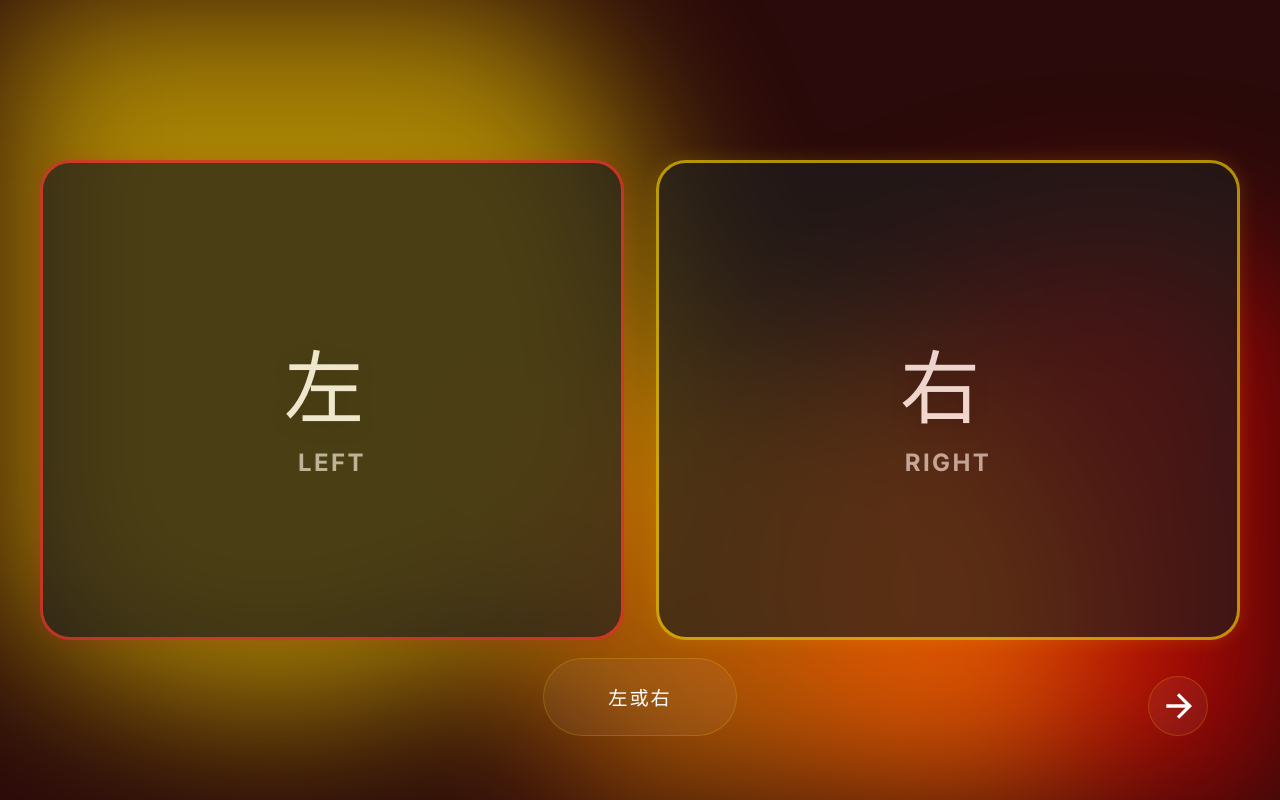
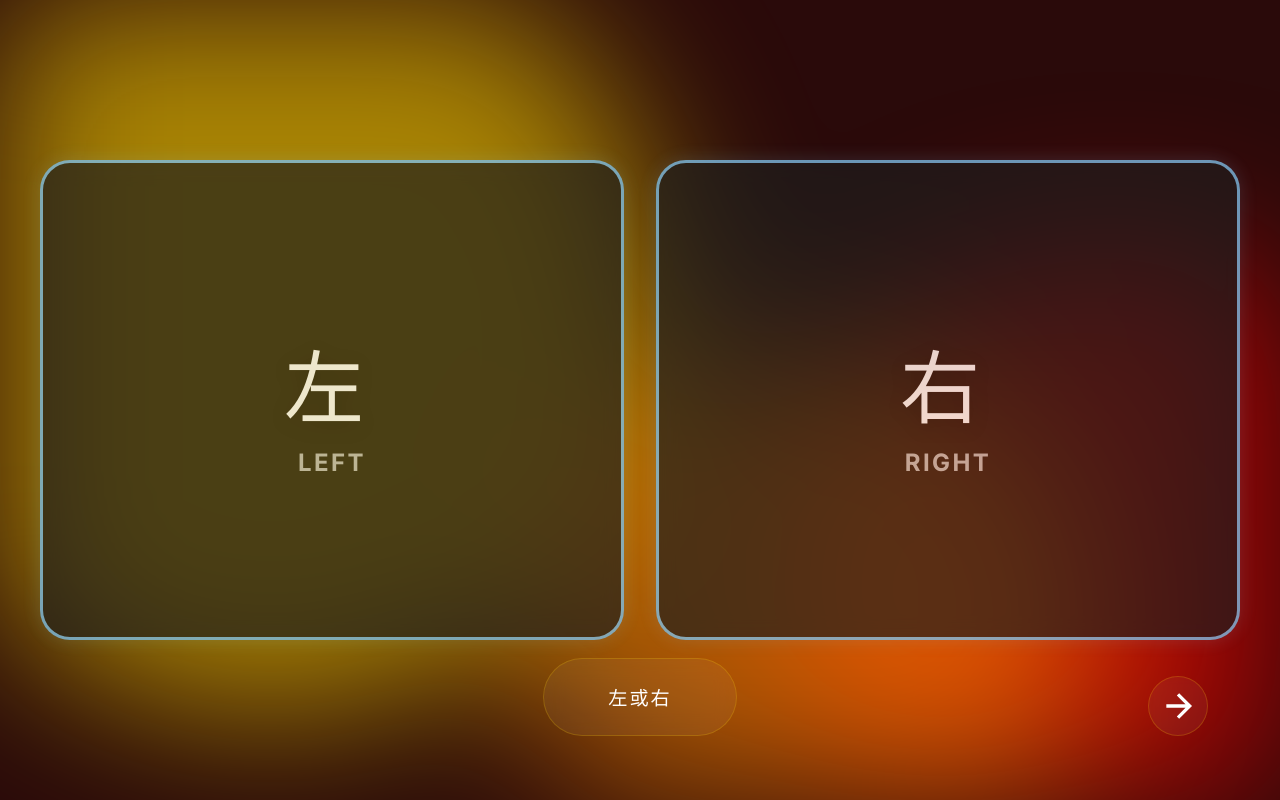
Before and after one commit to Dorian-Ko/random-selector, a website: page src-ui/index.html in a window 1280 px wide. Drawn offline with Linux system fonts and the light colour scheme.

Commit message:
style: unify card borders to light blue

```diff
--- a/src-ui/style.css
+++ b/src-ui/style.css
@@ -135,14 +135,16 @@ body {
 
 #card-left {
     background: rgba(30, 30, 30, 0.85);
-    border: 3px solid rgba(255, 50, 50, 0.8);
-    box-shadow: 0 0 20px rgba(220, 20, 60, 0.2);
+    border: 3px solid rgba(135, 206, 250, 0.9);
+    /* Light Blue */
+    box-shadow: 0 0 20px rgba(135, 206, 250, 0.2);
 }
 
 #card-right {
     background: rgba(30, 30, 30, 0.85);
-    border: 3px solid rgba(255, 215, 0, 0.8);
-    box-shadow: 0 0 20px rgba(255, 215, 0, 0.2);
+    border: 3px solid rgba(135, 206, 250, 0.9);
+    /* Light Blue */
+    box-shadow: 0 0 20px rgba(135, 206, 250, 0.2);
 }
 
 .card {
```
